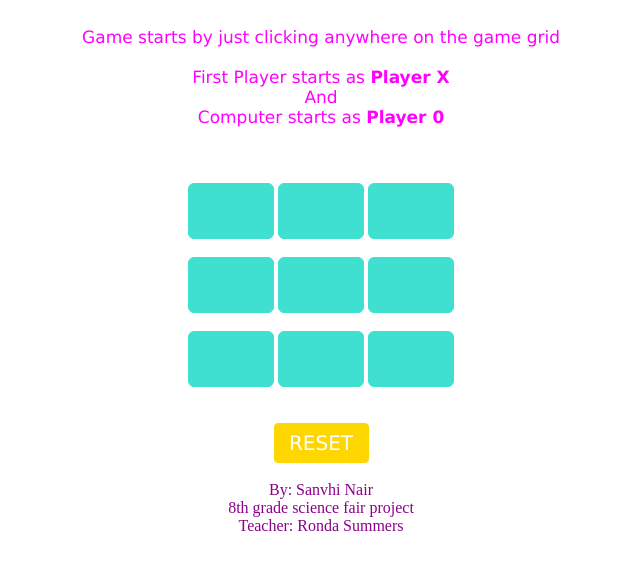
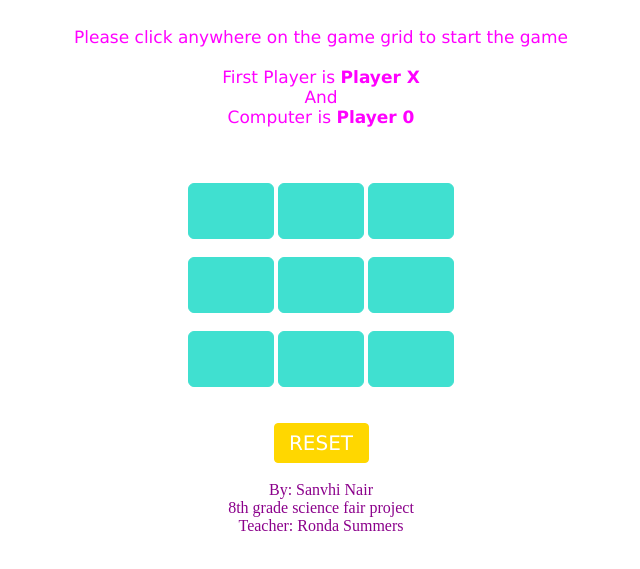
Before and after one commit to sanvhi/Tic-Tac-Toe-Game, a plain HTML site: page index.html in a window 1280 px wide. Shown: the part 85-654 px from the top of the page, without its empty margins (319-959 px from the left). Drawn offline with Linux system fonts and the light colour scheme.

Commit message:
Update index.html

```diff
--- a/index.html
+++ b/index.html
@@ -17,9 +17,9 @@
 		<h1>TIC TAC TOE</h1>
 
 		<!-- Game Instructions -->
-		<p id="ins">Game starts by just clicking anywhere on the game grid
-            <br><br>First Player starts as
-			<b>Player X</b><br>And<br>Computer starts as <b>Player 0</b>
+		<p id="ins">Please click anywhere on the game grid to start the game
+            <br><br>First Player is
+			<b>Player X</b><br>And<br>Computer is <b>Player 0</b>
 		</p>
 <b><p id="print"></p></b>
 
```
